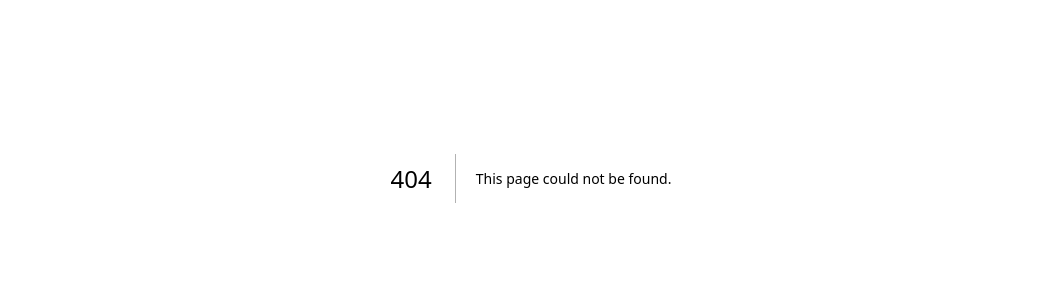
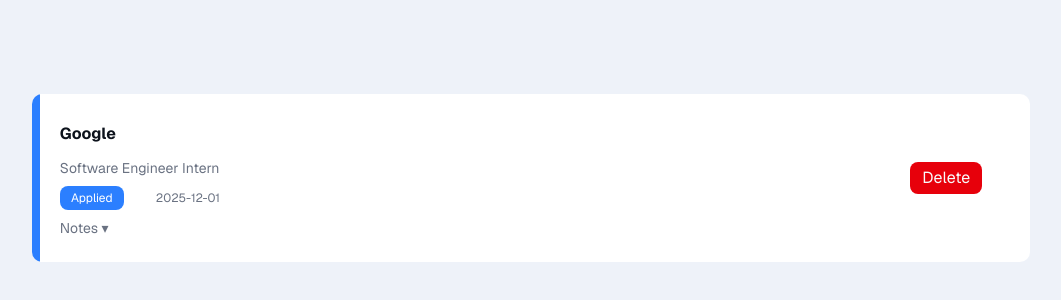
Before and after one commit to SeloazizLaraybafih/deadly-job-hunter, a Next.js app in the folder frontend/: page /tes in a window 1280 px wide. Before the commit this address had no page. Shown: the part 222-522 px from the top of the page, without its empty margins (109-1170 px from the left). Built offline with nearby package versions, Linux system fonts and the light colour scheme.

Commit message:
created card for applications

```diff
--- a/frontend/app/app/login/app.tsx
+++ /dev/null
@@ -1,77 +0,0 @@
-'use client'
-
-import { useState } from 'react'
-import { apiFetch } from '@/lib/api'
-import { useRouter } from 'next/navigation'
-
-export default function LoginPage() {
-  const router = useRouter()
-
-  const [email, setEmail] = useState('')
-  const [password, setPassword] = useState('')
-  const [error, setError] = useState('')
-  const [loading, setLoading] = useState(false)
-
-  async function handleLogin(e: React.FormEvent) {
-    e.preventDefault()
-    setError('')
-    setLoading(true)
-
-    try {
-      const data = await apiFetch('/auth/login', {
-        method: 'POST',
-        body: JSON.stringify({ email, password }),
-      })
-
-      // save token
-      localStorage.setItem('token', data.token)
-
-      // go to dashboard (later)
-      router.push('/dashboard')
-    } catch (err) {
-      if (err instanceof Error) {
-        setError(err.message)
-      } else {
-        setError('Something went wrong')
-      }
-    } finally {
-      setLoading(false)
-    }
-  }
-
-  return (
-    <div style={{ maxWidth: 400, margin: '100px auto' }}>
-      <h1>Login</h1>
-
-      <form onSubmit={handleLogin}>
-        <input
-          type='email'
-          placeholder='Email'
-          value={email}
-          onChange={(e) => setEmail(e.target.value)}
-          required
-        />
-
-        <br />
-        <br />
-
-        <input
-          type='password'
-          placeholder='Password'
-          value={password}
-          onChange={(e) => setPassword(e.target.value)}
-          required
-        />
-
-        <br />
-        <br />
-
-        <button disabled={loading}>
-          {loading ? 'Logging in...' : 'Login'}
-        </button>
-      </form>
-
-      {error && <p style={{ color: 'red' }}>{error}</p>}
-    </div>
-  )
-}
--- a/frontend/app/dashboard/page.tsx
+++ b/frontend/app/dashboard/page.tsx
@@ -56,9 +56,9 @@
           <h2 className='text-xl font-semibold mb-4'>Recent Activity</h2>
 
           <ul className='space-y-3 text-muted-foreground'>
-            <li>✅ Applied to Frontend Intern at Company A</li>
-            <li>📞 Interview scheduled with Company B</li>
-            <li>❌ \Rejected by Company C</li>
+            <li>Applied to Frontend Intern at Company A</li>
+            <li>Interview scheduled with Company B</li>
+            <li>Rejected by Company C</li>
           </ul>
         </div>
       </div>
--- a/frontend/app/login/page.tsx
+++ b/frontend/app/login/page.tsx
@@ -24,7 +24,7 @@
       })
       // save token
       localStorage.setItem('token', data.token)
-      // go to dashboard (later)
+      // go to dashboard
       router.push('/dashboard')
     } catch (err) {
       if (err instanceof Error) {
@@ -99,12 +99,6 @@
                 >
                   Password
                 </label>
-                <button
-                  type='button'
-                  className='text-sm text-primary hover:text-primary/80 transition-colors'
-                >
-                  Forgot password?
-                </button>
               </div>
               <input
                 id='password'
--- /dev/null
+++ b/frontend/app/tes/page.tsx
@@ -0,0 +1,53 @@
+'use client'
+
+import { useState } from 'react'
+import { apiFetch } from '@/lib/api'
+import { useRouter } from 'next/navigation'
+
+export default function TesPage() {
+  const router = useRouter()
+  const [openNotes, setOpenNotes] = useState(false)
+
+  return (
+    <div className='min-h-screen flex items-center justify-center bg-background p-4'>
+      <div className='w-[80%] bg-white flex justify-between rounded-md border-l-8 border-blue-500 '>
+        <div className='bg-white w-60 flex flex-col justify-center pt-6 pb-6'>
+          <div className='ml-5'>
+            <div className='h-8 w-[80%]  flex items-center font-bold mb-2'>
+              Google
+            </div>
+            <div className=' w-[80%]  flex items-center text-sm text-gray-500 mb-1'>
+              Software Engineer Intern
+            </div>
+            <div className=' h-8 w-[80%] flex justify-between items-center mb-1'>
+              <div className='h-6 bg-blue-500 w-16 rounded-sm  text-xs flex justify-center items-center text-white'>
+                Applied
+              </div>
+              <div className='h-6 w-20 text-xs flex items-center text-gray-500'>
+                2025-12-01
+              </div>
+            </div>
+            <div
+              onClick={() => setOpenNotes(!openNotes)}
+              className=' w-fit text-sm text-gray-500 cursor-pointer '
+            >
+              <div>
+                <span>Notes</span> <span>{openNotes ? '▴' : '▾'}</span>
+              </div>
+              {openNotes && (
+                <div className='mt-2 text-gray-400 cursor-default '>
+                  blablablablablabalbalbalbalbalbalblablbalbalblbalablablbalbalbalbalbalbalbalbalbalba
+                </div>
+              )}
+            </div>
+          </div>
+        </div>
+        <div className=' w-60 rounded-r-md flex justify-end items-center pr-12'>
+          <div className='bg-red-600 rounded-sm pl-3 pr-3 pt-1 pb-1 text-gray-50 cursor-pointer'>
+            Delete
+          </div>
+        </div>
+      </div>
+    </div>
+  )
+}
```
